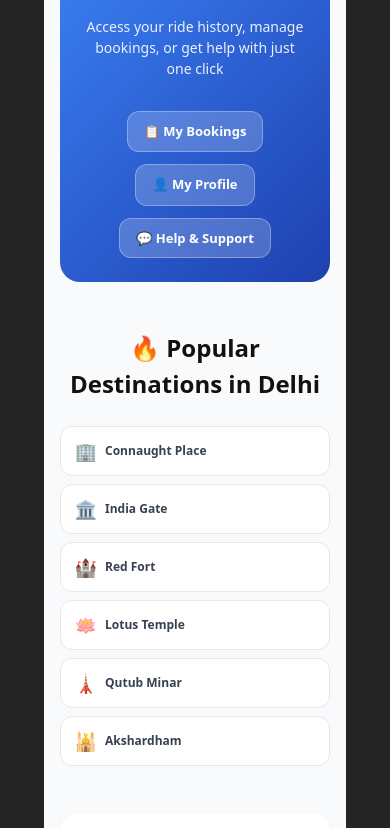
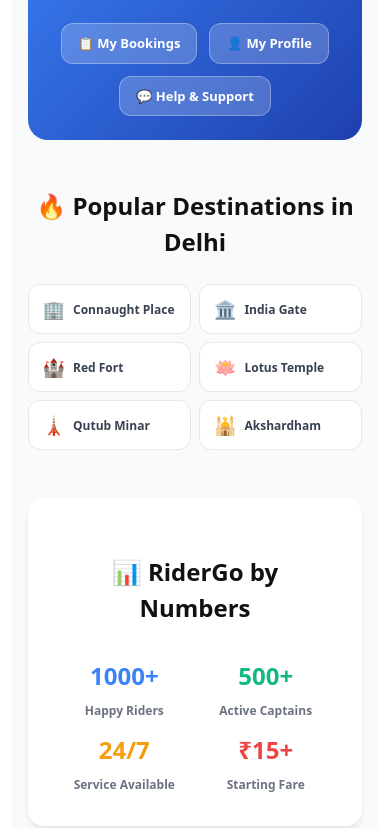
Before and after one commit to rohitkr963/Rider-Go-Web, a React (Vite) app in the folder client/: page / in a window 390 px wide. Shown: the part 1791-2619 px from the top of the page. Built offline with nearby package versions, Linux system fonts and the light colour scheme.

Commit message:
doing responsive

```diff
--- a/client/src/index.css
+++ b/client/src/index.css
@@ -32,6 +32,16 @@
   background-color: #242424; /* keep your dark theme */
 }
 
+/* Remove side blank space on mobile */
+html, body, #root, .App {
+  width: 100vw !important;
+  min-width: 0 !important;
+  margin: 0 !important;
+  padding: 0 !important;
+  background: #fff !important;
+  overflow-x: hidden !important;
+}
+
 /* Responsive container used across pages */
 .container {
   width: 100%;
@@ -39,6 +49,16 @@
   margin: 0 ;
   padding: 0 ;
   box-sizing: border-box;
+}
+
+@media (max-width: 600px) {
+  .container, .userhome-main-container {
+    width: 100vw !important;
+    max-width: 100vw !important;
+    margin: 0 !important;
+    padding-left: 0 !important;
+    padding-right: 0 !important;
+  }
 }
 
 /* Responsive two-column layout used by dashboards */
```
